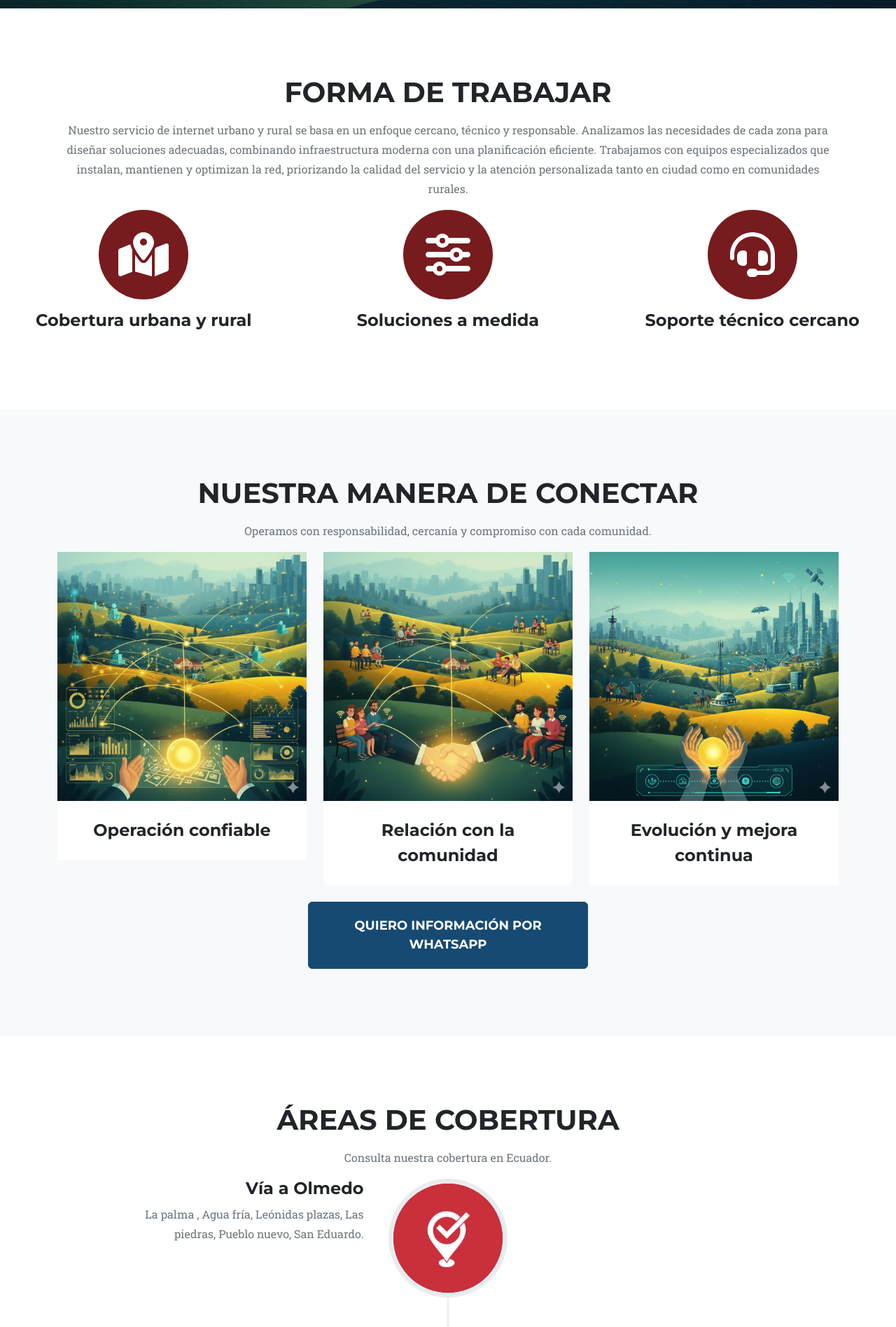
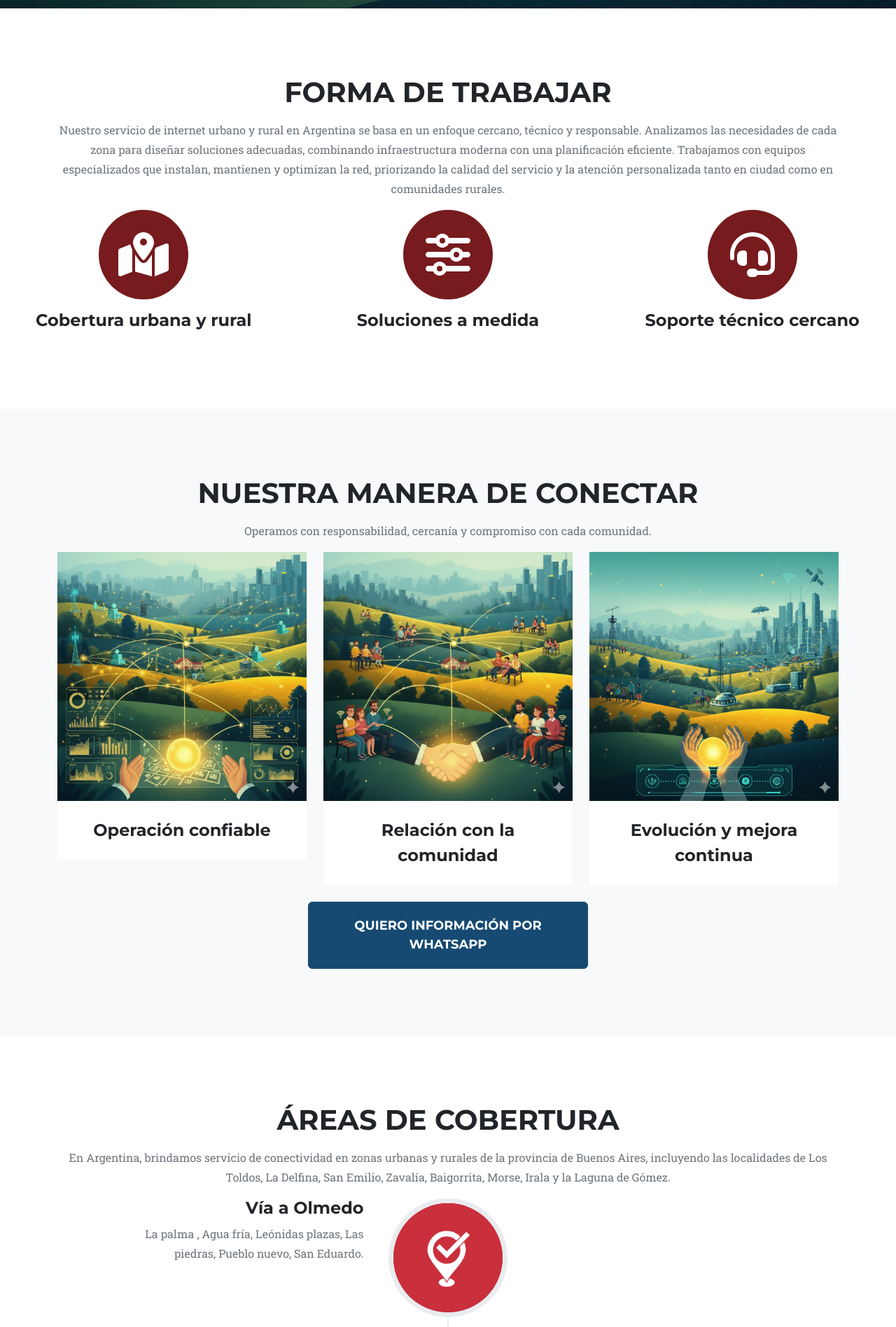
Before and after one commit to granor236/granor, a website: page index.html in a window 1280 px wide. Shown: the part 733-2630 px from the top of the page at 70% size. Drawn offline with nearby package versions, Linux system fonts and the light colour scheme.

Commit message:
Update index.html

```diff
--- a/index.html
+++ b/index.html
@@ -55,7 +55,7 @@
             <div class="container">
                 <div class="text-center">
                     <h2 class="section-heading text-uppercase">Forma de trabajar</h2>
-                    <p class="text-muted">Nuestro servicio de internet urbano y rural se basa en un enfoque cercano, técnico y responsable. Analizamos las necesidades de cada zona para diseñar soluciones adecuadas, combinando infraestructura moderna con una planificación eficiente. Trabajamos con equipos especializados que instalan, mantienen y optimizan la red, priorizando la calidad del servicio y la atención personalizada tanto en ciudad como en comunidades rurales.</p>
+                    <p class="text-muted">Nuestro servicio de internet urbano y rural en Argentina se basa en un enfoque cercano, técnico y responsable. Analizamos las necesidades de cada zona para diseñar soluciones adecuadas, combinando infraestructura moderna con una planificación eficiente. Trabajamos con equipos especializados que instalan, mantienen y optimizan la red, priorizando la calidad del servicio y la atención personalizada tanto en ciudad como en comunidades rurales.</p>
                 </div>
                             </div>
 
@@ -150,7 +150,7 @@
             <div class="container">
                 <div class="text-center">
                     <h2 class="section-heading text-uppercase">Áreas de cobertura</h2>
-                    <p class="text-muted">Consulta nuestra cobertura en Ecuador.</p>
+                    <p class="text-muted">En Argentina, brindamos servicio de conectividad en zonas urbanas y rurales de la provincia de Buenos Aires, incluyendo las localidades de Los Toldos, La Delfina, San Emilio, Zavalía, Baigorrita, Morse, Irala y la Laguna de Gómez.</p>
                 </div>
                 <ul class="timeline">
                     <li>
```
